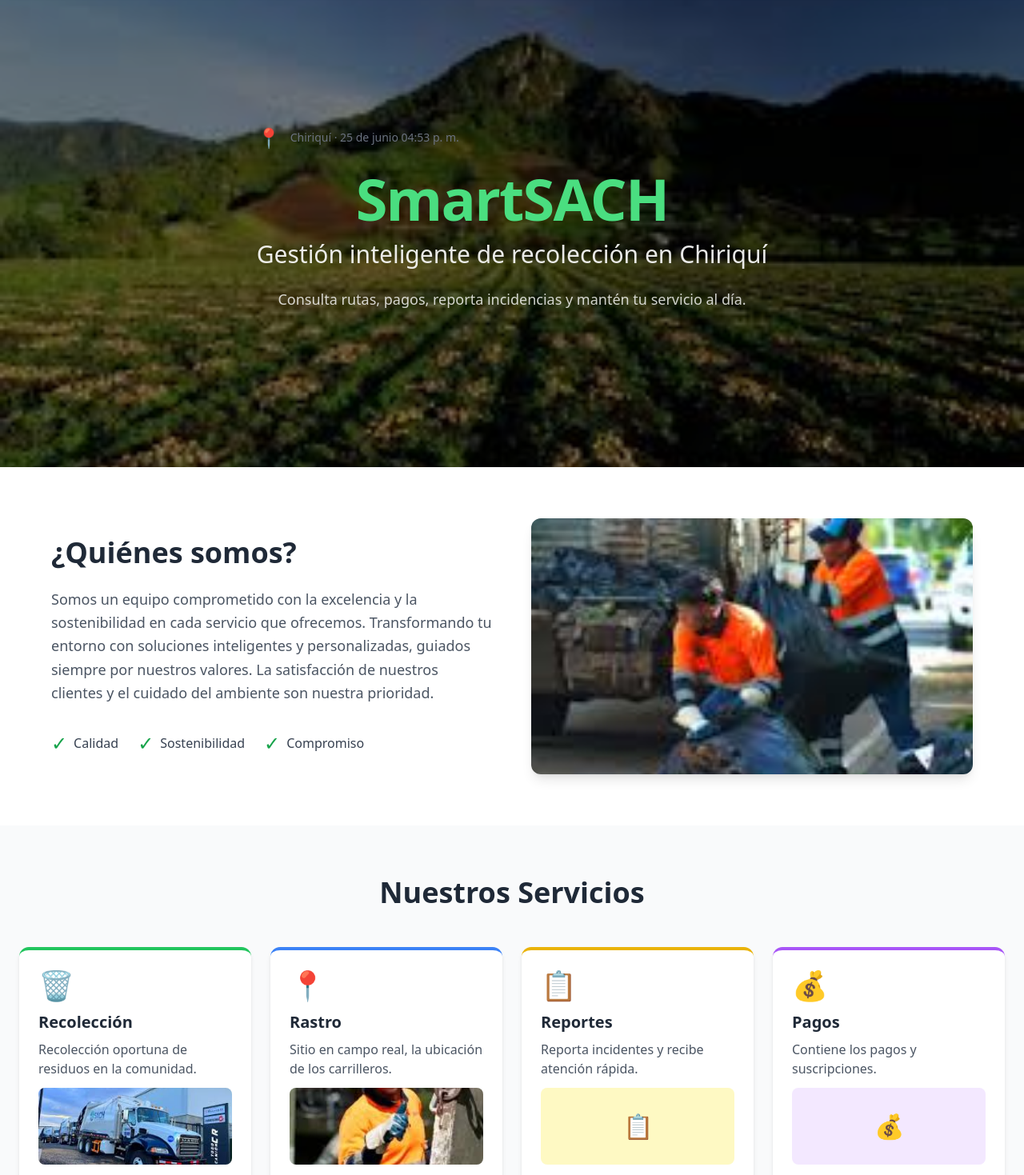
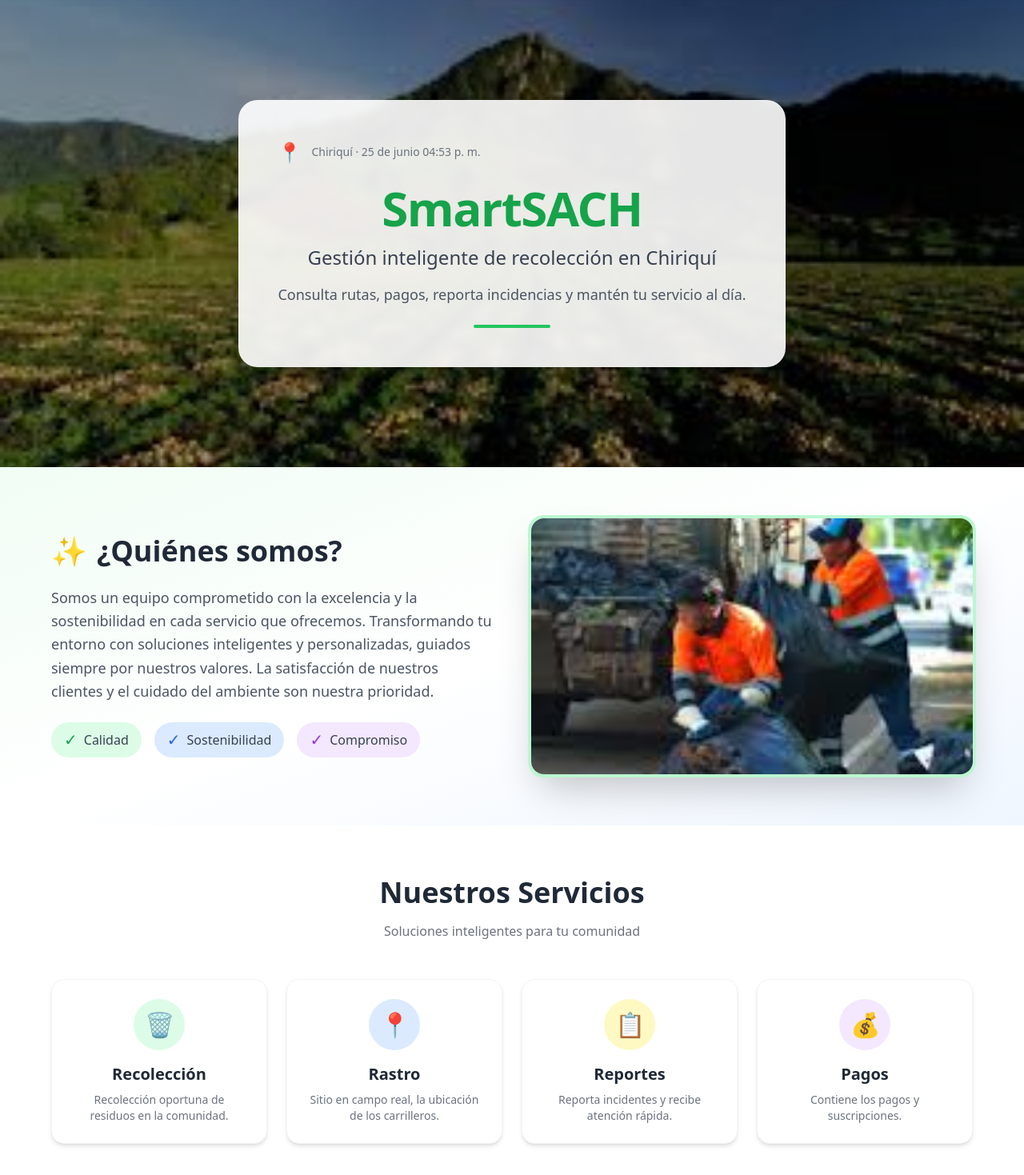
Before and after one commit to Fantastic-Dream-Team/SmartSACH, a React (Vite) app in the folder SmartSACH-FDT/Frontend/: page / in a window 1280 px wide. Shown: the part 80-1549 px from the top of the page at 80% size. Built offline with nearby package versions, Linux system fonts and the light colour scheme; no server answers.

Commit message:
"feat: mejorar Hero con ventanita blanca y diseño más elegante"

```diff
--- a/SmartSACH-FDT/Frontend/src/features/home/pages/HomePage.jsx
+++ b/SmartSACH-FDT/Frontend/src/features/home/pages/HomePage.jsx
@@ -5,103 +5,124 @@ import UbicacionHora from '../../../components/UbicacionHora.jsx';
 const HomePage = () => {
   return (
     <div className="min-h-screen bg-white">
-      {/* Hero Section */}
+      {/* ===== HERO SECTION CON VENTANITA ===== */}
       <section
-        className="pt-20 pb-16 px-6 relative min-h-[600px] flex items-center"
+        className="pt-20 pb-16 px-6 relative min-h-[600px] flex items-center justify-center"
         style={{
           backgroundImage: `url('/images/chiriqui.jpg')`,
           backgroundSize: 'cover',
           backgroundPosition: 'center',
         }}
       >
-        <div className="absolute inset-0 bg-black/50"></div>
+        {/* Overlay oscuro */}
+        <div className="absolute inset-0 bg-black/40"></div>
 
-        <div className="max-w-4xl mx-auto relative z-10 text-center text-white">
-          {/* Ubicación y hora en tiempo real */}
-          <div className="mb-6">
+        {/* Ventanita blanca con el texto */}
+        <div className="relative z-10 max-w-3xl mx-auto bg-white/90 backdrop-blur-sm rounded-3xl shadow-2xl p-8 md:p-12 text-center border border-white/20">
+          {/* Ubicación y hora */}
+          <div className="mb-4">
             <UbicacionHora />
           </div>
 
           {/* Título */}
-          <h1 className="text-5xl md:text-6xl lg:text-7xl font-bold mb-4 tracking-tight">
-            <span className="text-green-400">SmartSACH</span>
+          <h1 className="text-4xl md:text-5xl lg:text-6xl font-bold text-gray-800 mb-4 tracking-tight">
+            <span className="text-green-600">SmartSACH</span>
           </h1>
 
           {/* Subtítulo */}
-          <p className="text-xl md:text-2xl lg:text-3xl text-white/90 mb-6 max-w-3xl mx-auto font-light">
+          <p className="text-xl md:text-2xl text-gray-700 mb-4 max-w-2xl mx-auto font-medium">
             Gestión inteligente de recolección en Chiriquí
           </p>
 
           {/* Descripción */}
-          <p className="text-base md:text-lg text-white/80 mb-10 max-w-2xl mx-auto leading-relaxed">
+          <p className="text-base md:text-lg text-gray-600 max-w-2xl mx-auto leading-relaxed">
             Consulta rutas, pagos, reporta incidencias y mantén tu servicio al día.
           </p>
 
-          {/* ✅ BOTONES ELIMINADOS - ya están en el Navbar */}
+          {/* Línea decorativa */}
+          <div className="w-24 h-1 bg-green-500 mx-auto mt-6 rounded-full"></div>
         </div>
       </section>
 
-      {/* ¿Quiénes somos? */}
-      <section className="py-16 px-6 bg-white">
+      {/* ===== ¿QUIÉNES SOMOS? ===== */}
+      <section className="py-16 px-6 bg-gradient-to-br from-green-50 via-white to-blue-50">
         <div className="max-w-6xl mx-auto">
           <div className="grid md:grid-cols-2 gap-12 items-center">
             <div>
-              <h2 className="text-4xl font-bold text-gray-800 mb-6">¿Quiénes somos?</h2>
-              <p className="text-lg text-gray-600 leading-relaxed">
+              <h2 className="text-4xl font-bold text-gray-800 mb-6 flex items-center gap-3">
+                <span className="text-green-600">✨</span>
+                ¿Quiénes somos?
+              </h2>
+              <p className="text-lg text-gray-600 leading-relaxed mb-6">
                 Somos un equipo comprometido con la excelencia y la sostenibilidad en cada servicio que ofrecemos.
                 Transformando tu entorno con soluciones inteligentes y personalizadas, guiados siempre por nuestros valores.
                 La satisfacción de nuestros clientes y el cuidado del ambiente son nuestra prioridad.
               </p>
-              <div className="flex flex-wrap gap-6 mt-8">
-                <div className="flex items-center gap-2">
-                  <span className="text-green-600 text-2xl">✓</span>
+              <div className="flex flex-wrap gap-4 mt-6">
+                <div className="flex items-center gap-2 bg-green-100 px-4 py-2 rounded-full">
+                  <span className="text-green-600 text-xl">✓</span>
                   <span className="text-gray-700 font-medium">Calidad</span>
                 </div>
-                <div className="flex items-center gap-2">
-                  <span className="text-green-600 text-2xl">✓</span>
+                <div className="flex items-center gap-2 bg-blue-100 px-4 py-2 rounded-full">
+                  <span className="text-blue-600 text-xl">✓</span>
                   <span className="text-gray-700 font-medium">Sostenibilidad</span>
                 </div>
-                <div className="flex items-center gap-2">
-                  <span className="text-green-600 text-2xl">✓</span>
+                <div className="flex items-center gap-2 bg-purple-100 px-4 py-2 rounded-full">
+                  <span className="text-purple-600 text-xl">✓</span>
                   <span className="text-gray-700 font-medium">Compromiso</span>
                 </div>
               </div>
             </div>
-            <div className="rounded-xl overflow-hidden shadow-lg">
+            <div className="rounded-2xl overflow-hidden shadow-2xl ring-4 ring-green-200">
               <img src="/images/Trabajadores.jpg" alt="Nuestro equipo" className="w-full h-80 object-cover" />
             </div>
           </div>
         </div>
       </section>
 
-      {/* Servicios */}
-      <section className="py-16 px-6 bg-gray-50">
-        <div className="max-w-7xl mx-auto">
-          <h2 className="text-4xl font-bold text-center text-gray-800 mb-12">Nuestros Servicios</h2>
+      {/* ===== NUESTROS SERVICIOS ===== */}
+      <section className="py-16 px-6 bg-white">
+        <div className="max-w-6xl mx-auto">
+          <h2 className="text-4xl font-bold text-center text-gray-800 mb-4">Nuestros Servicios</h2>
+          <p className="text-center text-gray-500 mb-12 max-w-2xl mx-auto">
+            Soluciones inteligentes para tu comunidad
+          </p>
+
           <div className="grid md:grid-cols-2 lg:grid-cols-4 gap-6">
-            <div className="bg-white p-6 rounded-xl shadow-md hover:shadow-lg transition-shadow border-t-4 border-green-500">
-              <div className="text-4xl mb-3">🗑️</div>
-              <h3 className="text-xl font-semibold text-gray-800 mb-2">Recolección</h3>
-              <p className="text-gray-600">Recolección oportuna de residuos en la comunidad.</p>
-              <img src="/images/camionsach.jpg" alt="Recolección" className="w-full h-24 object-cover rounded-lg mt-3" />
+            {/* Servicio 1 - Recolección */}
+            <div className="bg-white p-6 rounded-2xl shadow-md hover:shadow-xl transition-all hover:-translate-y-1 border border-gray-100">
+              <div className="w-16 h-16 bg-green-100 rounded-full flex items-center justify-center text-3xl mb-4 mx-auto">
+                🗑️
+              </div>
+              <h3 className="text-xl font-semibold text-gray-800 text-center mb-2">Recolección</h3>
+              <p className="text-gray-500 text-sm text-center">Recolección oportuna de residuos en la comunidad.</p>
             </div>
-            <div className="bg-white p-6 rounded-xl shadow-md hover:shadow-lg transition-shadow border-t-4 border-blue-500">
-              <div className="text-4xl mb-3">📍</div>
-              <h3 className="text-xl font-semibold text-gray-800 mb-2">Rastro</h3>
-              <p className="text-gray-600">Sitio en campo real, la ubicación de los carrilleros.</p>
-              <img src="/images/trabajador.jpg" alt="Rastro" className="w-full h-24 object-cover rounded-lg mt-3" />
+
+            {/* Servicio 2 - Rastro */}
+            <div className="bg-white p-6 rounded-2xl shadow-md hover:shadow-xl transition-all hover:-translate-y-1 border border-gray-100">
+              <div className="w-16 h-16 bg-blue-100 rounded-full flex items-center justify-center text-3xl mb-4 mx-auto">
+                📍
+              </div>
+              <h3 className="text-xl font-semibold text-gray-800 text-center mb-2">Rastro</h3>
+              <p className="text-gray-500 text-sm text-center">Sitio en campo real, la ubicación de los carrilleros.</p>
             </div>
-            <div className="bg-white p-6 rounded-xl shadow-md hover:shadow-lg transition-shadow border-t-4 border-yellow-500">
-              <div className="text-4xl mb-3">📋</div>
-              <h3 className="text-xl font-semibold text-gray-800 mb-2">Reportes</h3>
-              <p className="text-gray-600">Reporta incidentes y recibe atención rápida.</p>
-              <div className="w-full h-24 bg-yellow-100 rounded-lg mt-3 flex items-center justify-center text-3xl">📋</div>
+
+            {/* Servicio 3 - Reportes */}
+            <div className="bg-white p-6 rounded-2xl shadow-md hover:shadow-xl transition-all hover:-translate-y-1 border border-gray-100">
+              <div className="w-16 h-16 bg-yellow-100 rounded-full flex items-center justify-center text-3xl mb-4 mx-auto">
+                📋
+              </div>
+              <h3 className="text-xl font-semibold text-gray-800 text-center mb-2">Reportes</h3>
+              <p className="text-gray-500 text-sm text-center">Reporta incidentes y recibe atención rápida.</p>
             </div>
-            <div className="bg-white p-6 rounded-xl shadow-md hover:shadow-lg transition-shadow border-t-4 border-purple-500">
-              <div className="text-4xl mb-3">💰</div>
-              <h3 className="text-xl font-semibold text-gray-800 mb-2">Pagos</h3>
-              <p className="text-gray-600">Contiene los pagos y suscripciones.</p>
-              <div className="w-full h-24 bg-purple-100 rounded-lg mt-3 flex items-center justify-center text-3xl">💰</div>
+
+            {/* Servicio 4 - Pagos */}
+            <div className="bg-white p-6 rounded-2xl shadow-md hover:shadow-xl transition-all hover:-translate-y-1 border border-gray-100">
+              <div className="w-16 h-16 bg-purple-100 rounded-full flex items-center justify-center text-3xl mb-4 mx-auto">
+                💰
+              </div>
+              <h3 className="text-xl font-semibold text-gray-800 text-center mb-2">Pagos</h3>
+              <p className="text-gray-500 text-sm text-center">Contiene los pagos y suscripciones.</p>
             </div>
           </div>
         </div>
```
